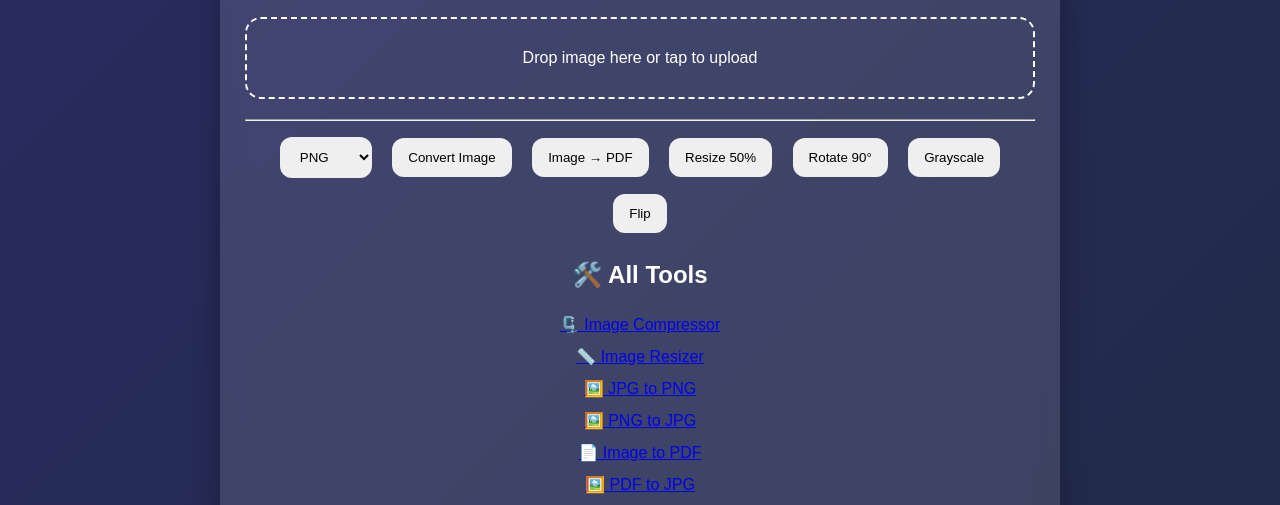
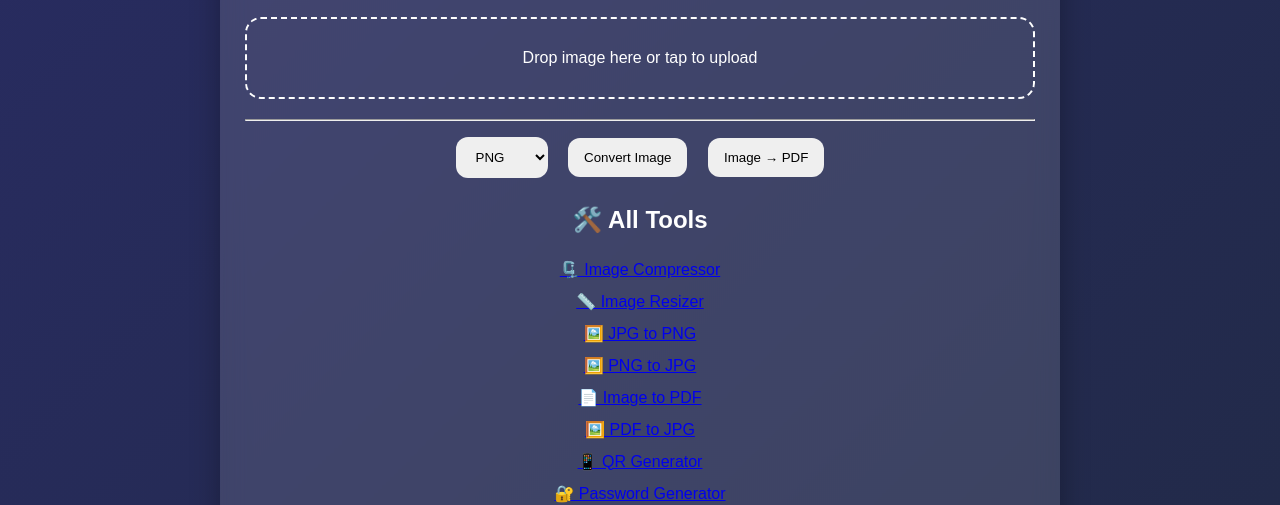
Before and after one commit to nguraya90-source/UNIVERSAL-CONVERTER-, a plain HTML site: page index.html in a window 1280 px wide. Shown: the part 303-808 px from the top of the page. Drawn offline with nearby package versions, Linux system fonts and the light colour scheme.

Commit message:
Remove image manipulation buttons and update footer
Removed unused buttons for image manipulation and updated footer styling.

```diff
--- a/index.html
+++ b/index.html
@@ -65,10 +65,6 @@ Drop image here or tap to upload
 </select>
 <button onclick="convertImage()">Convert Image</button>
 <button onclick="imageToPdf()">Image → PDF</button>
-<button onclick="resizeImage()">Resize 50%</button>
-<button onclick="rotateImage()">Rotate 90°</button>
-<button onclick="grayscaleImage()">Grayscale</button>
-<button onclick="flipImage()">Flip</button>
 </div>
 <h2 style="text-align:center;">🛠️ All Tools</h2>
 
@@ -158,7 +154,7 @@ pdf.save('image.pdf');
 reader.readAsDataURL(selectedFile);
 }
 </script>
-<footer
+<footer style="text-align:center;padding:20px;">
 <h2>How to Use Universal Converter Pro</h2>
 <p>
 Upload your image, choose the desired format, and click Convert.
```
